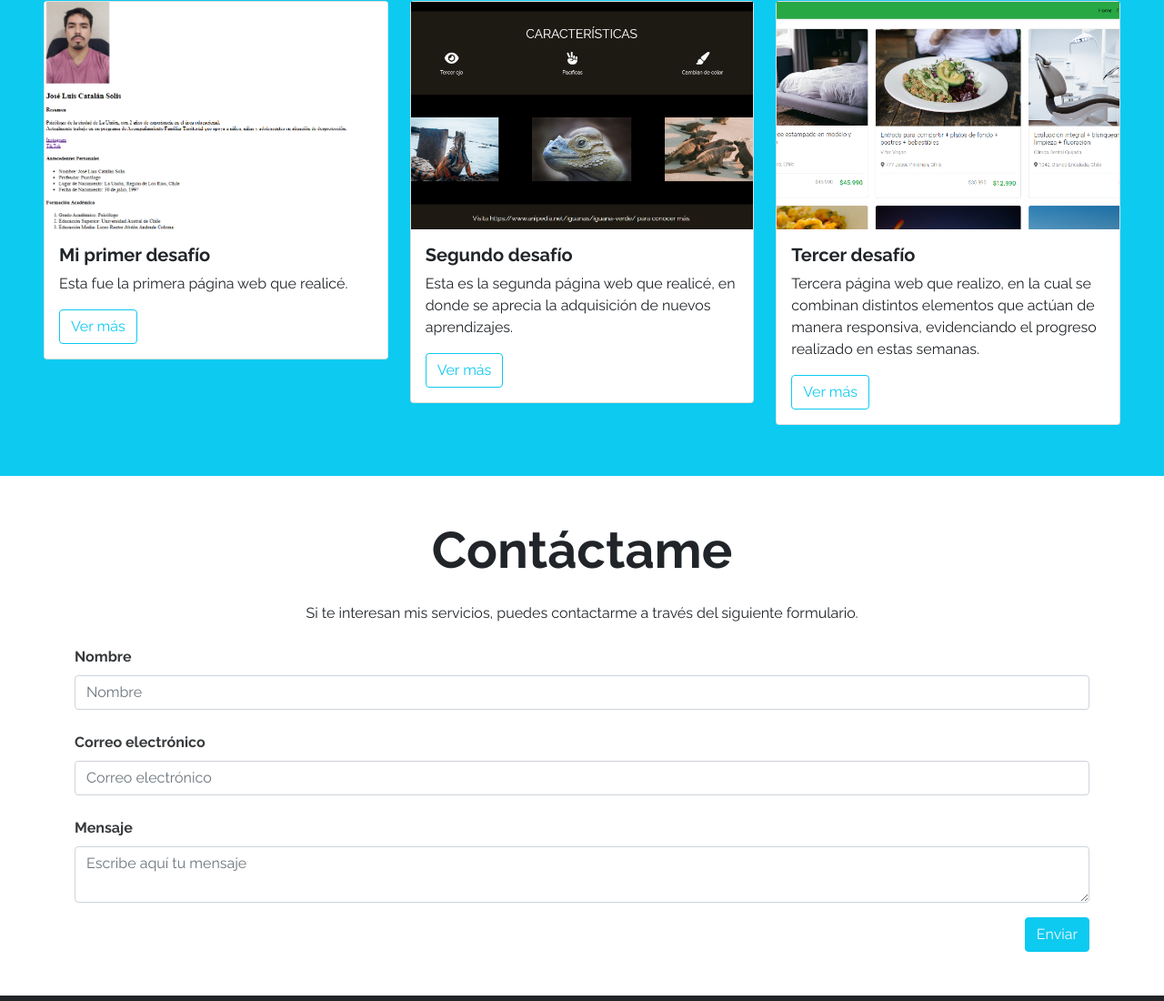
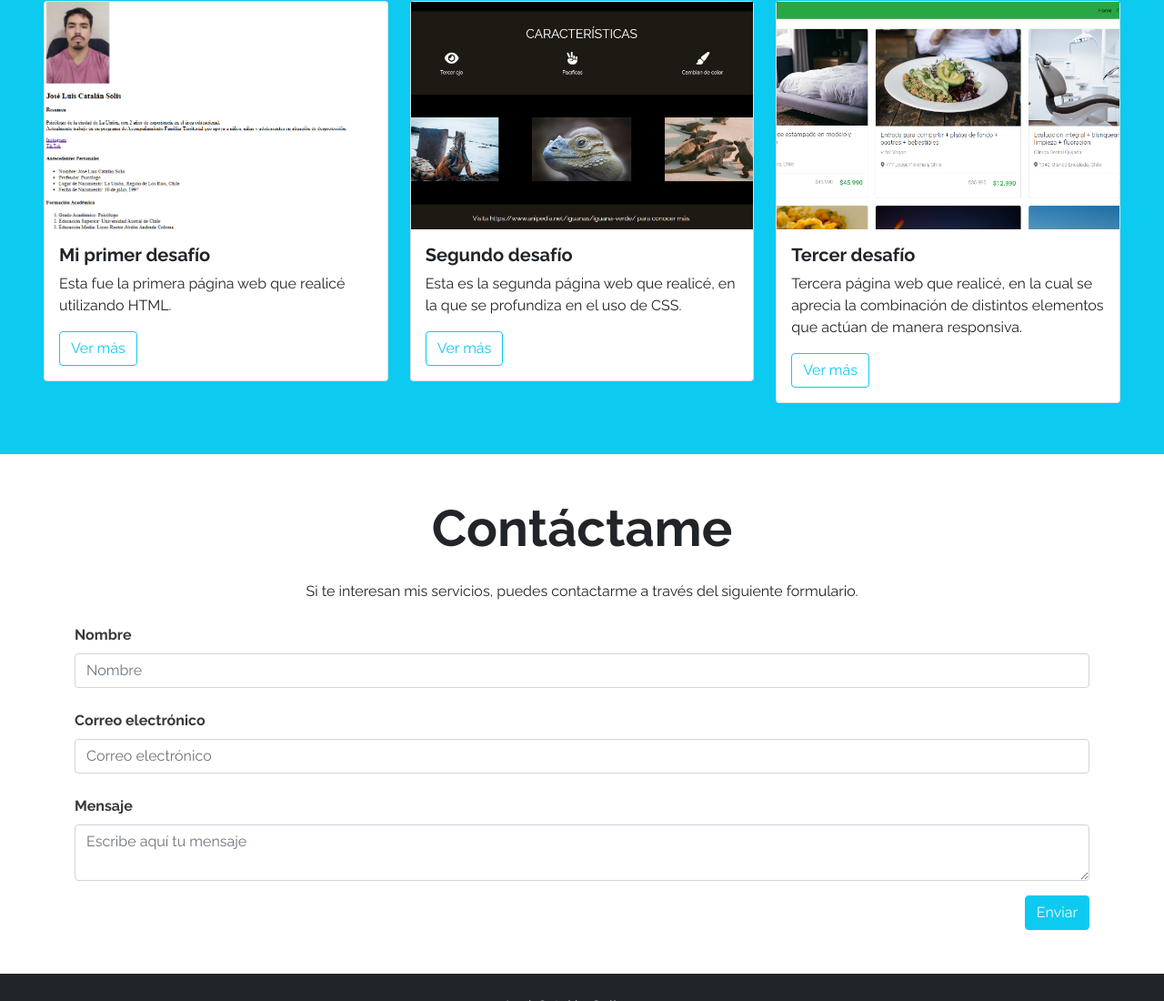
Before and after one commit to keidis15/josecatalan30.github.io, a plain HTML site: page index.html in a window 1280 px wide. Shown: the part 1341-2441 px from the top of the page at 91% size. Drawn offline with nearby package versions, Linux system fonts and the light colour scheme.

Commit message:
modificación parrafos sección mis trabajos

```diff
--- a/index.html
+++ b/index.html
@@ -113,7 +113,7 @@
                     <div class="card-body">
                         <h5 class="card-title fw-bold">Mi primer desafío</h5>
                         <p class="card-text">
-                            Esta fue la primera página web que realicé.
+                            Esta fue la primera página web que realicé utilizando HTML.
                         </p>
                         <button type="button" class="btn btn-outline-info">
                             Ver más
@@ -127,7 +127,7 @@
                     <div class="card-body">
                         <h5 class="card-title fw-bold">Segundo desafío</h5>
                         <p class="card-text">
-                            Esta es la segunda página web que realicé, en donde se aprecia la adquisición de nuevos aprendizajes.
+                            Esta es la segunda página web que realicé, en la que se profundiza en el uso de CSS.
                         </p>
                         <button type="button" class="btn btn-outline-info">
                             Ver más
@@ -141,7 +141,7 @@
                     <div class="card-body">
                         <h5 class="card-title fw-bold">Tercer desafío</h5>
                         <p class="card-text">
-                            Tercera página web que realizo, en la cual se combinan distintos elementos que actúan de manera responsiva, evidenciando el progreso realizado en estas semanas.
+                            Tercera página web que realicé, en la cual se aprecia la combinación de distintos elementos que actúan de manera responsiva.
                         </p>
                         <button type="button" class="btn btn-outline-info">
                             Ver más
```
